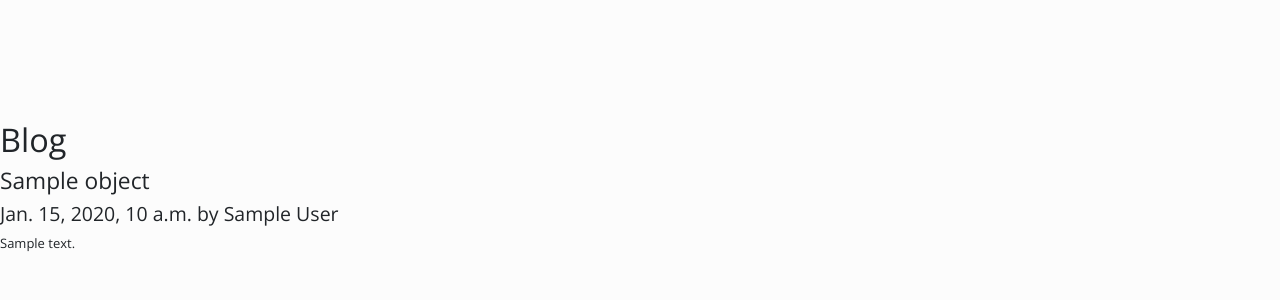
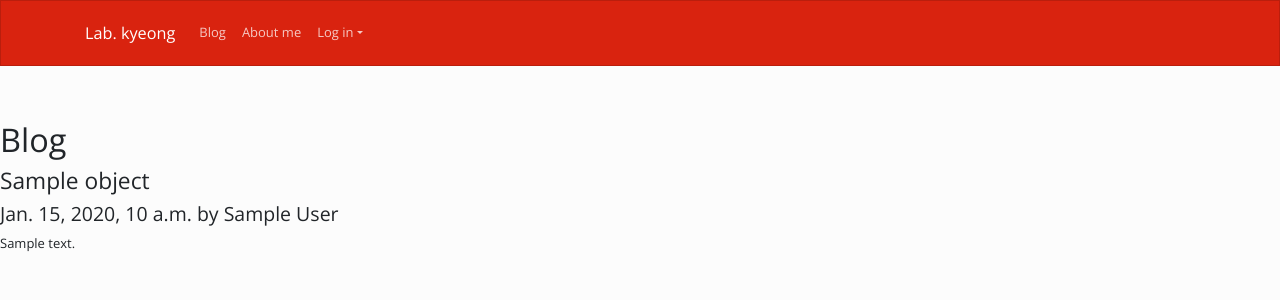
Before and after one commit to kyeongwonBaek/my_blog, a Django app: template blog/templates/blog/post_list.html in a window 1280 px wide. Shown: the top 300 px of the page. Run offline with Django 3.2, Linux system fonts and the light colour scheme; the template is opened without the code that fills it: most values are stand-ins (such as "Sample title", 1, 10 or a date in 2020); parts of the project's set-up code (start-up, migrations or seed data) failed here and were passed over; some libraries are stand-ins or nearby versions.

Commit message:
navbar and bug fixed(query.min.js -> jquery.min.js)

```diff
--- a/blog/templates/blog/post_list.html
+++ b/blog/templates/blog/post_list.html
@@ -10,6 +10,37 @@
     <link rel="stylesheet" href="{% static 'blog/_assets/css/custom.min.css' %}">
 </head>
 <body>
+  <div class="navbar navbar-expand-lg fixed-top navbar-dark bg-primary">
+      <div class="container">
+        <a href="../" class="navbar-brand">Lab. kyeong</a>
+        <button class="navbar-toggler" type="button" data-toggle="collapse" data-target="#navbarResponsive" aria-controls="navbarResponsive" aria-expanded="false" aria-label="Toggle navigation">
+          <span class="navbar-toggler-icon"></span>
+        </button>
+        <div class="collapse navbar-collapse" id="navbarResponsive">
+          <ul class="navbar-nav">
+            <li class="nav-item">
+              <a class="nav-link" href="../help/">Blog</a>
+            </li>
+            <li class="nav-item">
+              <a class="nav-link" href="https://blog.bootswatch.com">About me</a>
+            </li>
+            <li class="nav-item dropdown">
+              <a class="nav-link dropdown-toggle" data-toggle="dropdown" href="#" id="download">Log in<span class="caret"></span></a>
+              <div class="dropdown-menu" aria-labelledby="download">
+                <a class="dropdown-item" target="_blank" href="https://jsfiddle.net/bootswatch/3he50zsf/">Open in JSFiddle</a>
+                <div class="dropdown-divider"></div>
+                <a class="dropdown-item" href="../4/simplex/bootstrap.min.css" download>bootstrap.min.css</a>
+                <a class="dropdown-item" href="../4/simplex/bootstrap.css" download>bootstrap.css</a>
+                <div class="dropdown-divider"></div>
+                <a class="dropdown-item" href="../4/simplex/_variables.scss" download>_variables.scss</a>
+                <a class="dropdown-item" href="../4/simplex/_bootswatch.scss" download>_bootswatch.scss</a>
+              </div>
+            </li>
+          </ul>
+
+        </div>
+      </div>
+    </div>
 <h1>Blog</h1>
 {% for p in object_list%}
 <h3>{{p.title}}</h3>
```
Also changed, not shown: blog/static/blog/_assets/js/jquery.min.js (renamed from blog/static/blog/_assets/js/query.min.js).
